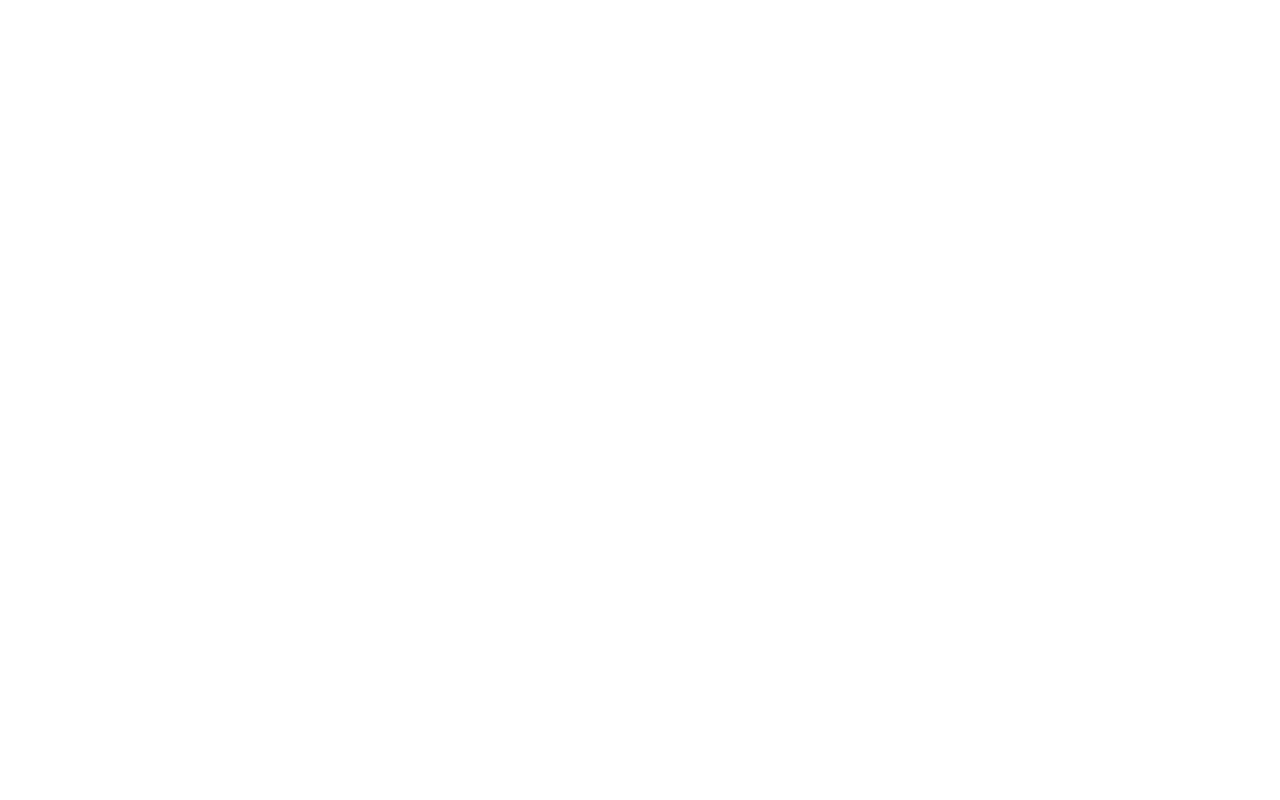
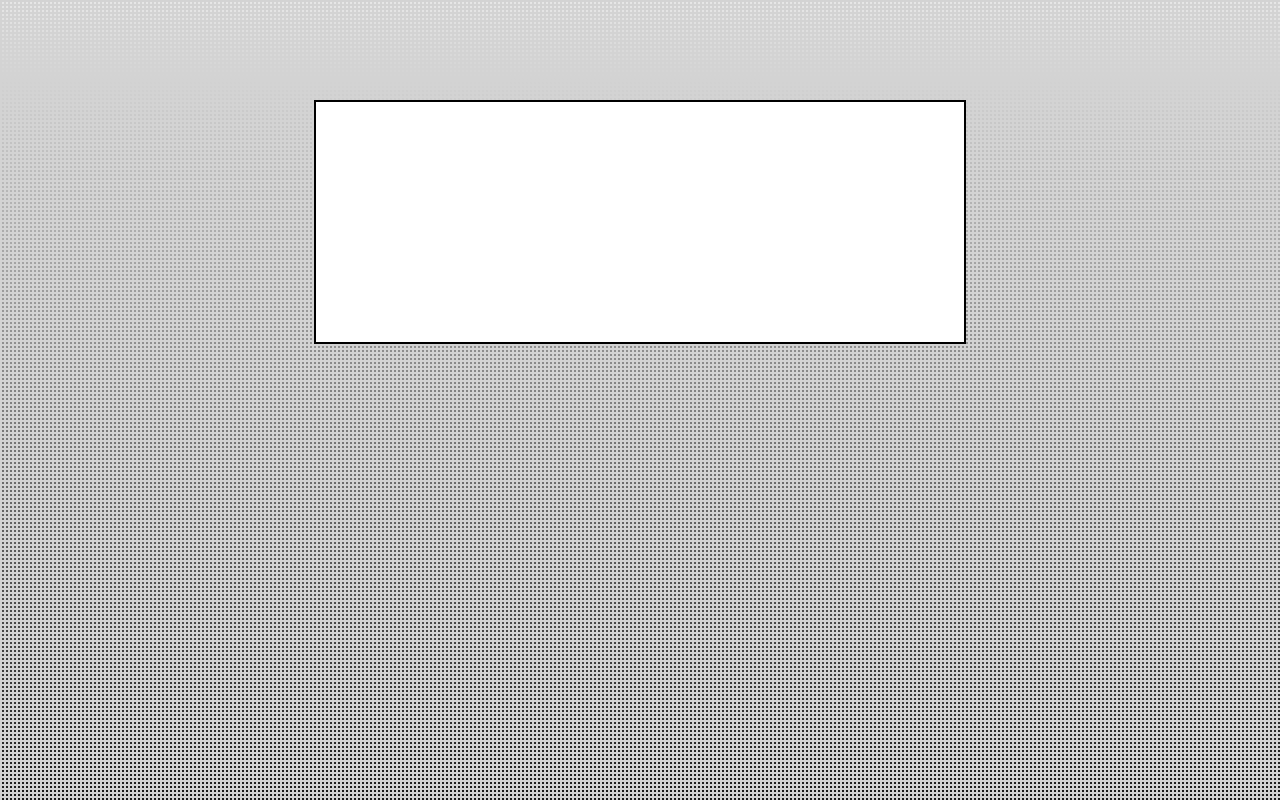
Before and after one commit to KanPPuTGooL/zakrivayuschiy-teg-ad, a plain HTML site: page index.html in a window 1280 px wide. Drawn offline with Linux system fonts and the light colour scheme.

Commit message:
Update variables.css

```diff
--- a/styles/variables.css
+++ b/styles/variables.css
@@ -1 +1,27 @@
 /* В этом файле будут храниться все значения переменных в исходном состоянии, а так же их изменения в зависимости от ширины устройства */
+
+:root {
+  /* Шрифты */
+  --main-font: 'Inter-Variable', sans-serif;
+  --accent-font: 'PressStart2P', fantasy;
+
+  /* Веса шрифтов */
+  --font-weight-normal: 400;
+  --font-weight-bold: 700;
+
+  /* Цвета */
+  --accent-color: #000;
+  --bg-color: #fff;
+  --text-color: #000;
+  --contour-color: #000;
+  --animation-fill-color: #ff0000;
+
+  /* Ширина контента */
+  --content-width: clamp(23.4375rem, 16.2852rem + 30.5164vw, 43.75rem);
+
+  /* Фон */
+  --bg-image:
+    repeating-linear-gradient(to right, #d3d3d3 0 2px, transparent 2px 4px),
+    repeating-linear-gradient(to bottom, #d3d3d3 0 2px, transparent 2px 4px),
+    linear-gradient(to bottom, #e7e7e7 0.01%, #1a1a1a);
+}
```
